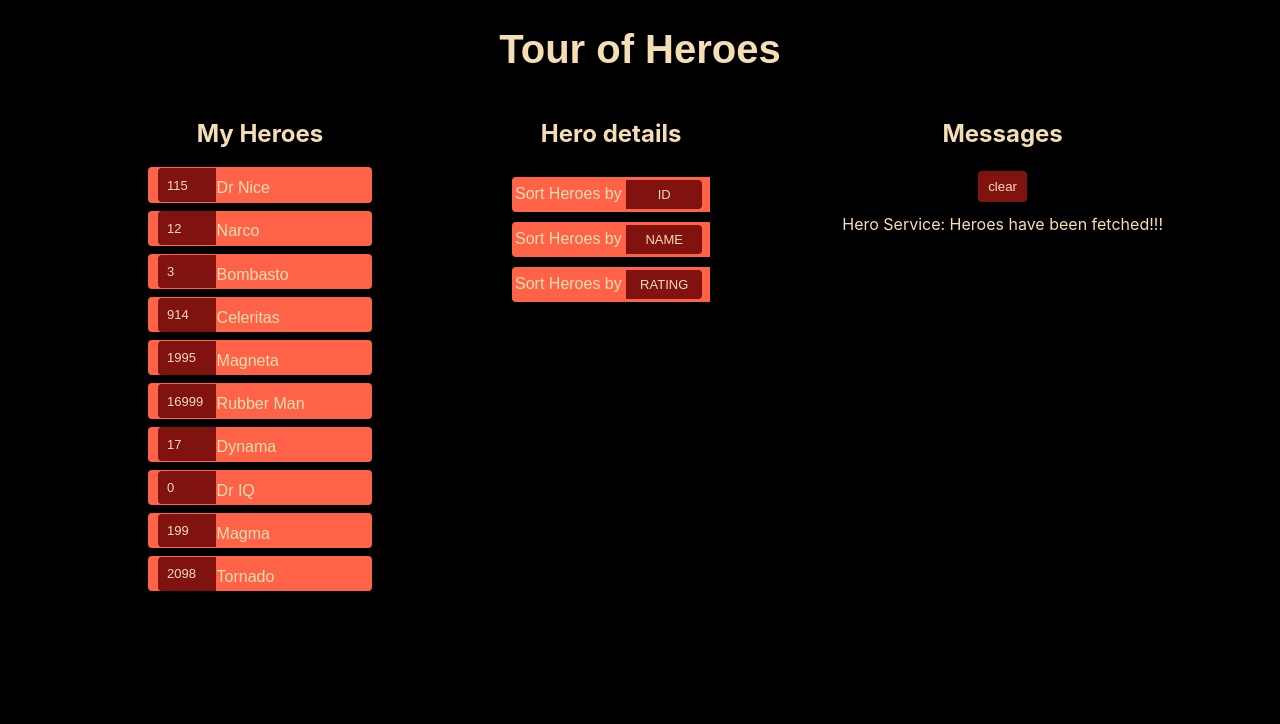
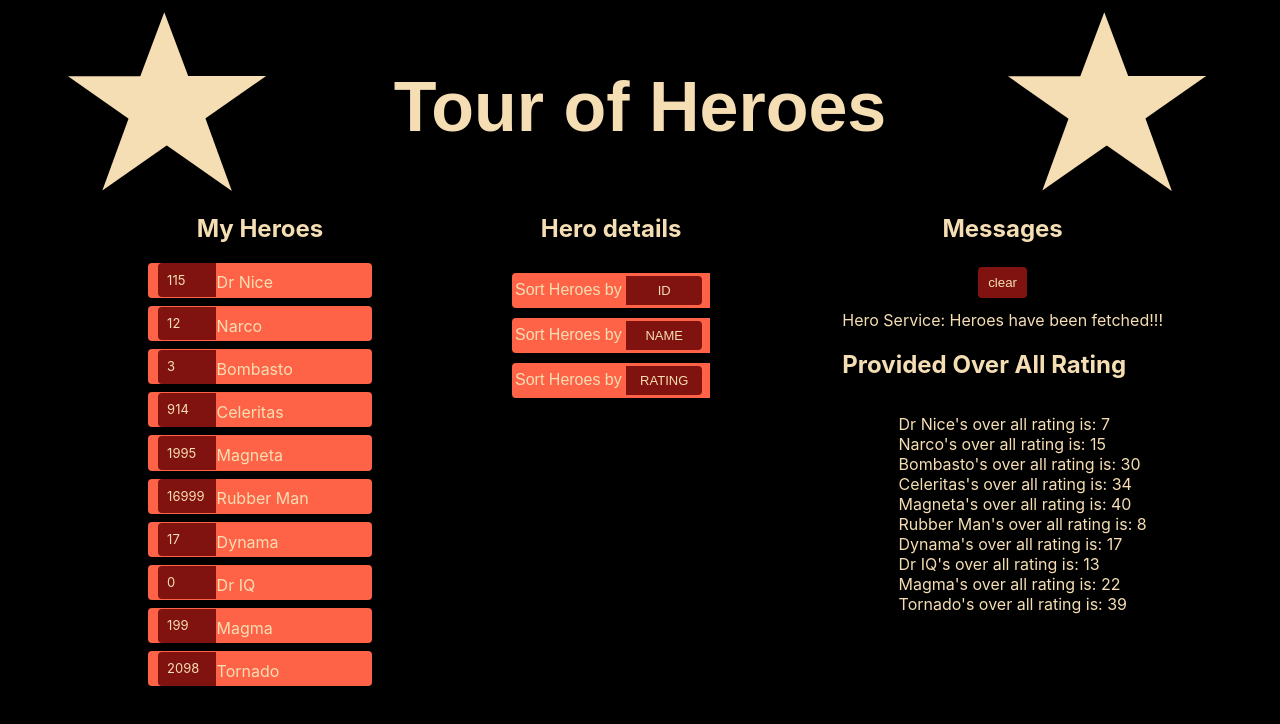
Before and after one commit to avram-cristian1977/learn-angular, an Angular app: page / in a window 1280 px wide. Shown: the top 724 px of the page. Built offline with nearby package versions, Linux system fonts and the light colour scheme.

Commit message:
implement overAllRating service

```diff
--- a/src/app/app.component.css
+++ b/src/app/app.component.css
@@ -20,3 +20,56 @@ h1 {
   * {
     font-family: Arial, Helvetica, sans-serif;
   }
+
+
+  .star-five {
+    margin: 50px 0;
+    position: relative;
+    display: block;
+    color: wheat;
+    width: 0px;
+    height: 0px;
+    border-right: 100px solid transparent;
+    border-bottom: 70px solid wheat;
+    border-left: 100px solid transparent;
+    transform: rotate(35deg);
+  }
+  .star-five:before {
+    border-bottom: 80px solid wheat;
+    border-left: 30px solid transparent;
+    border-right: 30px solid transparent;
+    position: absolute;
+    height: 0;
+    width: 0;
+    top: -45px;
+    left: -65px;
+    display: block;
+    content: '';
+    transform: rotate(-35deg);
+  }
+  .star-five:after {
+    position: absolute;
+    display: block;
+    color: wheat;
+    top: 3px;
+    left: -105px;
+    width: 0px;
+    height: 0px;
+    border-right: 100px solid transparent;
+    border-bottom: 70px solid wheat;
+    border-left: 100px solid transparent;
+    transform: rotate(-70deg);
+    content: '';
+  }
+
+  #titleStars{
+    margin-top: 20px;
+
+    display: flex;
+    justify-content: space-around;
+
+  }
+
+  #title{
+    font-size: 70px;
+  }
--- a/src/app/app.component.html
+++ b/src/app/app.component.html
@@ -1,4 +1,10 @@
+<div  id="titleStars">
+    <div class="star-five"></div>
 <h1 id="title">{{title}}</h1>
+<div class="star-five"></div>
+
+</div>
+
 <div>
 <app-heroes></app-heroes>
 <app-messages></app-messages>
--- a/src/app/app.module.ts
+++ b/src/app/app.module.ts
@@ -8,6 +8,7 @@ import { HeroDetailComponent } from './hero-detail/hero-detail.component';
 import { MessagesComponent } from './messages/messages.component';
 import { HeroOverallRatingComponent } from './hero-overall-rating/hero-overall-rating.component';
 import { HeroesListComponent } from './heroes-list/heroes-list.component';
+import {OverAllRatingService} from './over-all-rating.service'
 
 @NgModule({
   declarations: [
@@ -22,7 +23,7 @@ import { HeroesListComponent } from './heroes-list/heroes-list.component';
     BrowserModule,
     FormsModule
   ],
-  providers: [],
+  providers: [OverAllRatingService],
   bootstrap: [AppComponent]
 })
 export class AppModule { }
--- a/src/app/hero-detail/hero-detail.component.css
+++ b/src/app/hero-detail/hero-detail.component.css
@@ -10,4 +10,5 @@
 input{
     background-color:rgb(97, 96, 96);
     font-size: 12px;
+    border: none;
 }
--- a/src/app/hero-detail/hero-detail.component.html
+++ b/src/app/hero-detail/hero-detail.component.html
@@ -1,6 +1,6 @@
 <h2>Hero details</h2>
 <div *ngIf="hero">
-    <h2>{{hero.name | uppercase}} Details</h2>
+    <h3>{{hero.name | uppercase}} Details</h3>
     <div><span>hero's id: </span>{{hero.id}}</div>
     <div>
         <label>name:
--- a/src/app/hero-overall-rating/hero-overall-rating.component.html
+++ b/src/app/hero-overall-rating/hero-overall-rating.component.html
@@ -4,7 +4,7 @@
     <span>
         <label>Gene Modification / Mutate:
           <input type="number" [(ngModel)]="hero.powerStats.combat" placeholder="Combat"/>
-          <div *ngIf="hero.powerStats.combat > 10 || hero.powerStats.combat <1 ">Mutation value between 1 and 10!</div>
+          <div *ngIf="hero.powerStats.combat > 10 || hero.powerStats.combat <1">Mutation value between 1 and 10!</div>
         </label>
     </span>
   </div>
--- a/src/app/heroes/heroes.component.css
+++ b/src/app/heroes/heroes.component.css
@@ -1,4 +1,9 @@
 /* HeroesComponent's private CSS styles */
+*{
+  color: wheat;
+  font-family: -apple-system, BlinkMacSystemFont, 'Segoe UI', Roboto, Oxygen, Ubuntu, Cantarell, 'Open Sans', 'Helvetica Neue', sans-serif;
+}
+
 .heroes {
     margin: 0 0 2em 0;
     list-style-type: none;
@@ -31,7 +36,7 @@
   .heroes .badge {
     display: inline-block;
     font-size: small;
-    color:wheat;
+
     padding: 0.8em 0.7em 0 0.7em;
     background-color:#80120f;
     line-height: 1em;
@@ -45,14 +50,10 @@
 
   }
 
-  div > h2 {
-    color: wheat;
-    font-family: -apple-system, BlinkMacSystemFont, 'Segoe UI', Roboto, Oxygen, Ubuntu, Cantarell, 'Open Sans', 'Helvetica Neue', sans-serif;
-  }
+
 
   div >  ul > li {
     background-color: tomato;
-    font-family: Arial, "Helvetica Neue", Helvetica, sans-serif;
-    color: wheat;
+
 
   }
--- a/src/app/messages/messages.component.css
+++ b/src/app/messages/messages.component.css
@@ -1,9 +1,10 @@
-h2 {
-    color:wheat;
+*{
+    color: wheat;
     font-family: -apple-system, BlinkMacSystemFont, 'Segoe UI', Roboto, Oxygen, Ubuntu, Cantarell, 'Open Sans', 'Helvetica Neue', sans-serif;
+}
 
 
-}
+
 
 button.clear {
     font-family: Arial, Helvetica, sans-serif;
@@ -21,11 +22,12 @@ button:hover{
     background-color: darkseagreen;
 }
 
+div > ul > li{
+    list-style-type:none
+}
 
 
-div > div{color: wheat;
-    font-family: -apple-system, BlinkMacSystemFont, 'Segoe UI', Roboto, Oxygen, Ubuntu, Cantarell, 'Open Sans', 'Helvetica Neue', sans-serif;
-}
+
 
 /* display: inline-block;
     font-size: small;
--- a/src/app/messages/messages.component.html
+++ b/src/app/messages/messages.component.html
@@ -8,3 +8,11 @@
     <div *ngFor='let message of messageService.messages'> {{message}} </div>
 
   </div>
+
+  <h2>Provided Over All Rating</h2>
+
+  <div *ngIf="overAllR">
+          <ul >
+                  <li *ngFor="let item of overAllR ">{{item.name}}'s over all rating is: {{item.overAllRating(item.powerStats)}}</li>
+          </ul>
+  </div>
--- a/src/app/messages/messages.component.ts
+++ b/src/app/messages/messages.component.ts
@@ -1,5 +1,6 @@
 import { Component, OnInit } from '@angular/core';
 import { MessageService } from '../message.service';
+import { OverAllRatingService } from '../over-all-rating.service';
 
 @Component({
   selector: 'app-messages',
@@ -8,9 +9,12 @@ import { MessageService } from '../message.service';
 })
 export class MessagesComponent implements OnInit {
 
-  constructor(public messageService:MessageService) { }
+  constructor(public messageService:MessageService, public _overAllRating : OverAllRatingService) { }
 
+   public overAllR = [];
   ngOnInit(): void {
+    this._overAllRating.getOverAllRating().subscribe(overAllR => this.overAllR = overAllR)
+
   }
 
 }
--- /dev/null
+++ b/src/app/over-all-rating.service.ts
@@ -0,0 +1,17 @@
+import { Injectable } from '@angular/core';
+import { Observable, of } from 'rxjs';
+import { Hero } from './hero.interface';
+import { HEROES } from './mock-heroes';
+
+
+@Injectable({
+  providedIn: 'root'
+})
+export class OverAllRatingService {
+
+  constructor() { }
+
+  getOverAllRating() : Observable <Hero[]>{
+    return of (HEROES);
+  }
+}
--- a/src/styles.css
+++ b/src/styles.css
@@ -69,26 +69,30 @@ app-heroes-list > div > button > span {
 
 .red{
     background-color: #ff3f34;
-    border-radius: 30px;
+    border-radius: 5px 5px 30px 30px;
     padding: 15px;
+    width: 30px;
 }
 
 .yellow{
     background-color: #ffd32a;
-    border-radius: 20px;
+    border-radius: 5px 5px 30px 30px;
     padding: 15px;
+    width: 30px;
 }
 
 .green{
     background-color: #05c46b;
-    border-radius: 10px;
+    border-radius: 5px 5px 30px 30px;
     padding: 15px;
+    width: 30px;
 }
 
 .blue{
     background-color: #3c40c6;
-    border-radius: 2px;
+    border-radius: 5px 5px 30px 30px;
     padding: 15px;
+    width: 30px;
 }
 
 .displayNone{
```
Also changed, not shown: 1 other file (tests, documents, lock files or other folders).
